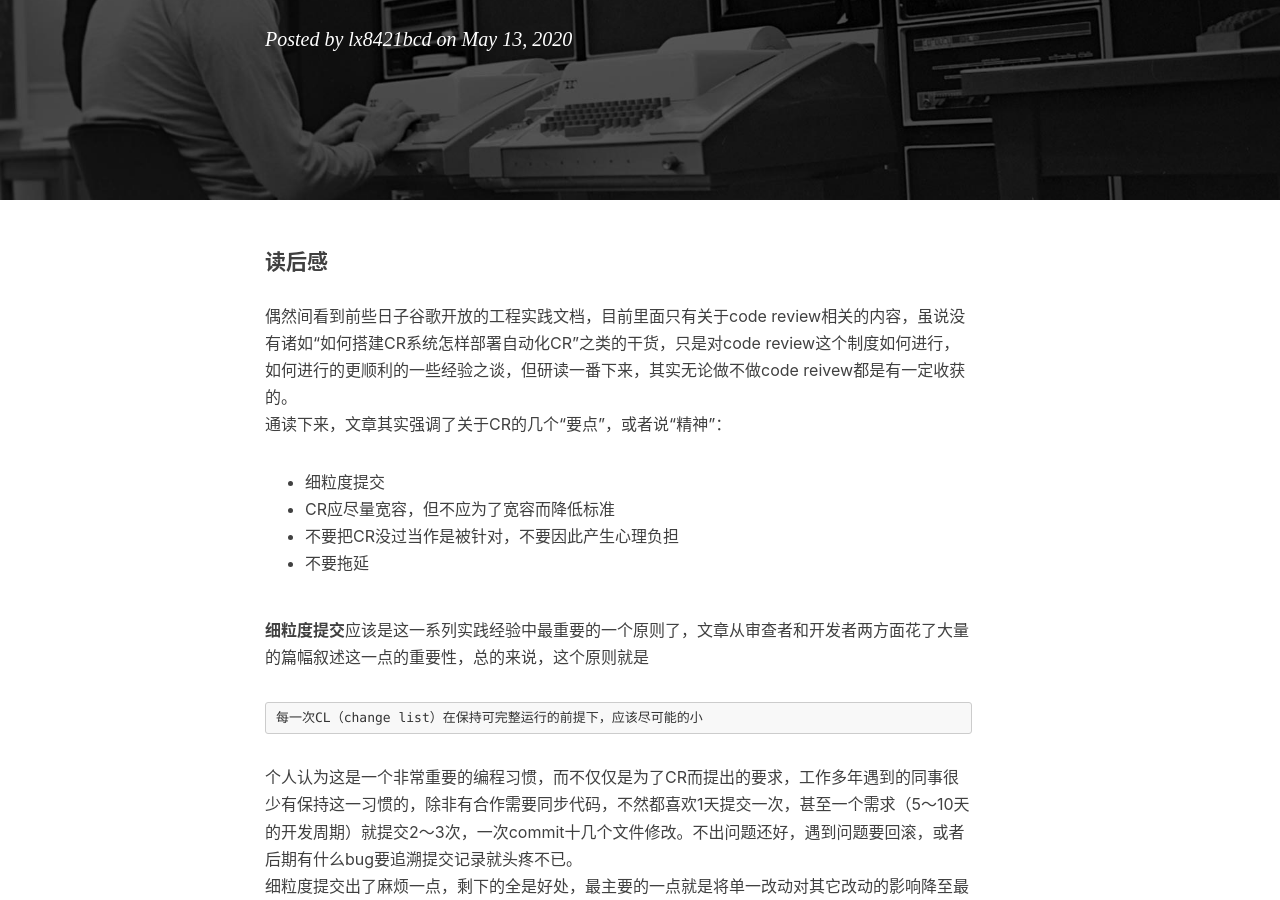
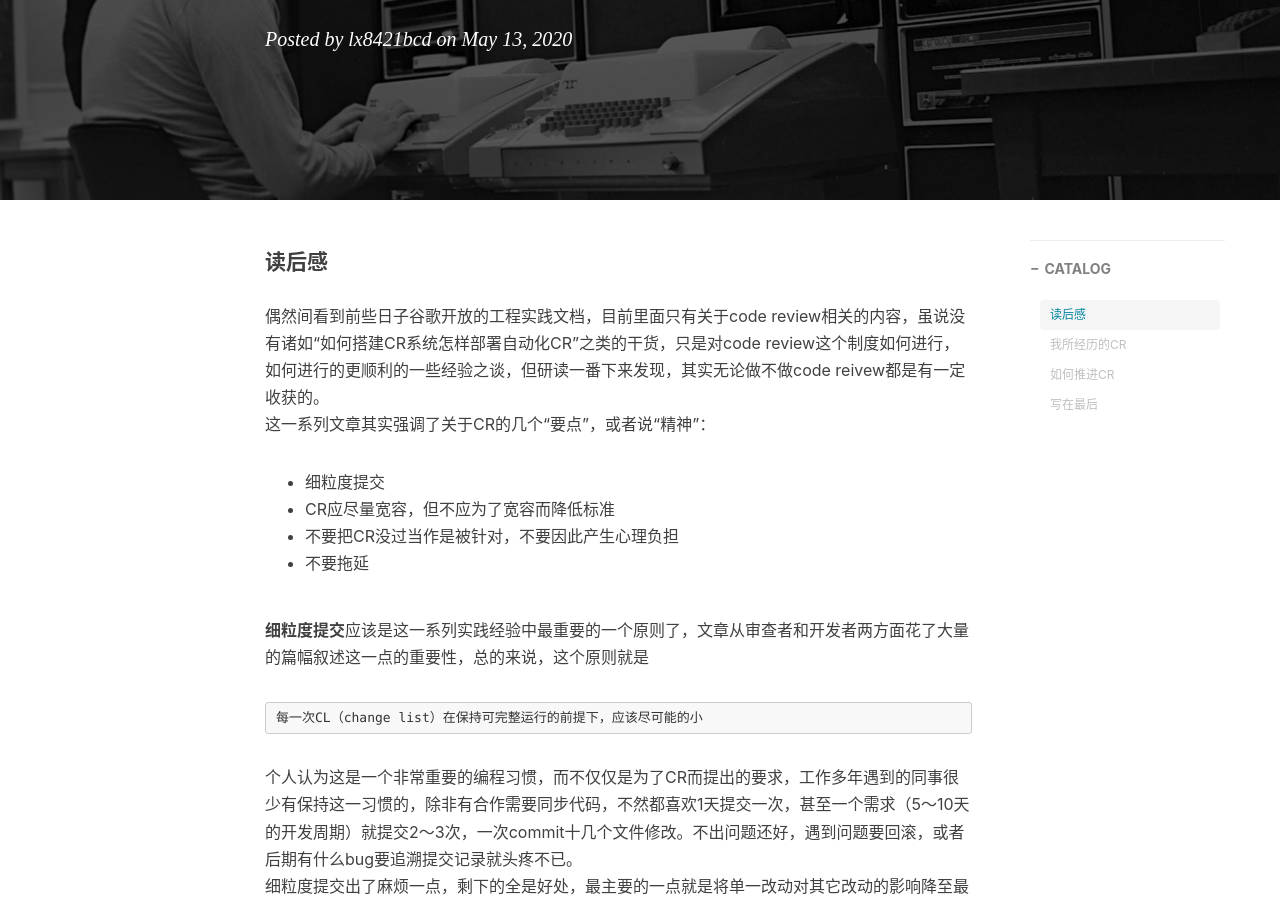
Before and after one commit to lx8421bcd/lx8421bcd.github.io, a Jekyll site: the page built from _posts/2020-05-18-关于CodeReview.md, in a window 1280 px wide and 900 px high, scrolled down 323 px. Built offline with Jekyll 4.4.1, drawn with Linux system fonts in a browser that asks for light colours; nearby versions of some CDN libraries; comment, search, counter and statistics services are not loaded.

Commit message:
update format

```diff
--- a/_posts/2020-05-18-关于CodeReview.md
+++ b/_posts/2020-05-18-关于CodeReview.md
@@ -5,15 +5,15 @@ subtitle:   读“谷歌工程实践”review部分有感
 date:       2020-05-13
 author:     lx8421bcd
 header-img: img/post-bg-unix-linux.jpg
-catalog: false
+catalog: true
 tags:
     - 技术随笔
 ---
 
 #### 读后感
 
-偶然间看到前些日子谷歌开放的工程实践文档，目前里面只有关于code review相关的内容，虽说没有诸如“如何搭建CR系统怎样部署自动化CR”之类的干货，只是对code review这个制度如何进行，如何进行的更顺利的一些经验之谈，但研读一番下来，其实无论做不做code reivew都是有一定收获的。
-通读下来，文章其实强调了关于CR的几个“要点”，或者说“精神”：
+偶然间看到前些日子谷歌开放的工程实践文档，目前里面只有关于code review相关的内容，虽说没有诸如“如何搭建CR系统怎样部署自动化CR”之类的干货，只是对code review这个制度如何进行，如何进行的更顺利的一些经验之谈，但研读一番下来发现，其实无论做不做code reivew都是有一定收获的。
+这一系列文章其实强调了关于CR的几个“要点”，或者说“精神”：
 
 * 细粒度提交
 * CR应尽量宽容，但不应为了宽容而降低标准
```
